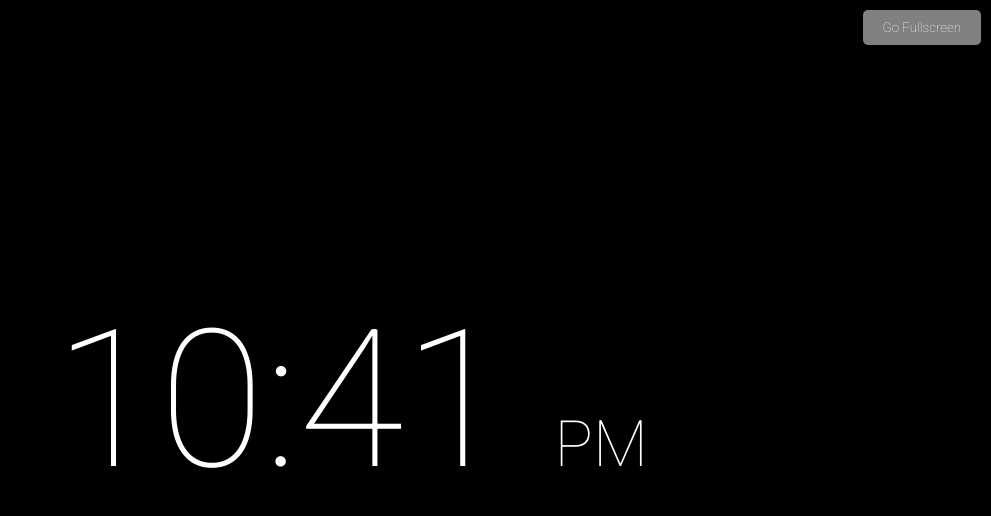
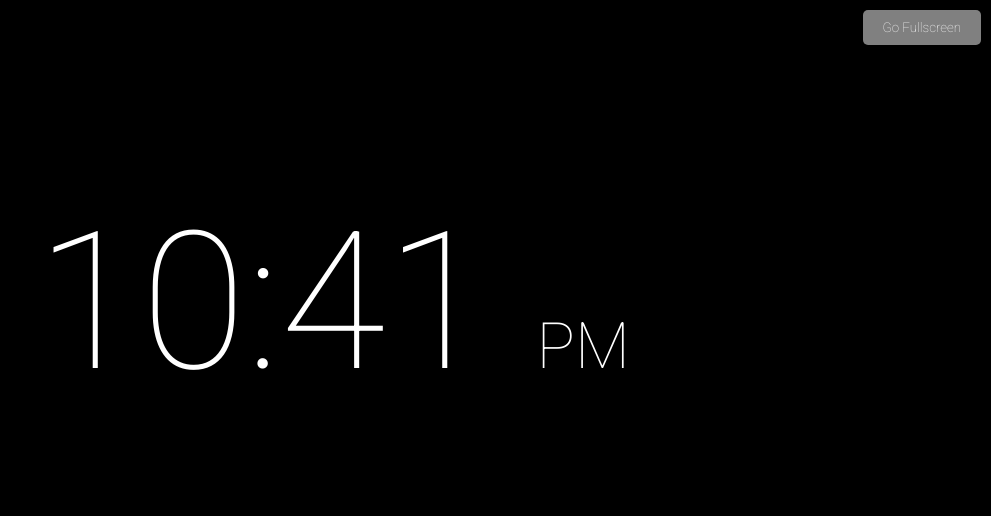
Before and after one commit to 12grassiscool34/screen-saver, a plain HTML site: page index.html in a window 1280 px wide. Shown: the whole page, without its empty margins (289-1280 px from the left). Drawn offline with Linux system fonts and the light colour scheme.

Commit message:
Update index.html

```diff
--- a/index.html
+++ b/index.html
@@ -64,6 +64,11 @@
             const timeString = `${hours.toString().padStart(2, '0')}:${minutes} <span class="ampm">${ampm}</span>`;
 
             document.getElementById('clock').innerHTML = timeString;
+
+            if (minutes !== document.body.getAttribute('data-minute')) {
+                document.body.setAttribute('data-minute', minutes);
+                moveClock();
+            }
         }
 
         function toggleFullscreen() {
@@ -115,7 +120,6 @@
         });
 
         setInterval(updateClock, 1000);
-        setInterval(moveClock, 30000);
         updateClock();
     </script>
 </body>
```
